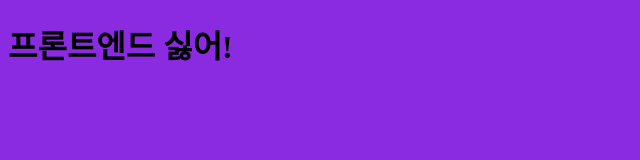
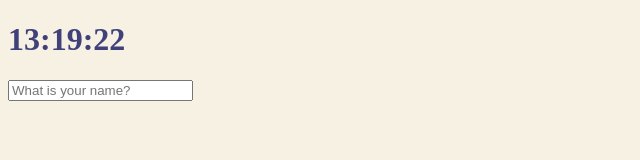
Before and after one commit to ektmf7890/Chrome-Momentum-Clone-vanilla-JS-, a plain HTML site: page index.html in a window 1280 px wide. Shown: the whole page, without its empty margins (0-640 px from the left). Drawn offline with Linux system fonts and the light colour scheme.

Commit message:
2020-08-18 [vanilla js] making momentum page

```diff
--- /dev/null
+++ b/clock.js
@@ -0,0 +1,16 @@
+const clockContainer = document.querySelector(".js-clock"),
+    clockTitle  = clockContainer.querySelector("h1");
+
+function getTime(){
+    const date = new Date();
+    const minutes = date.getMinutes();
+    const hours = date.getHours();
+    const seconds = date.getSeconds();
+    clockTitle.innerText = `${hours < 10 ? `0${hours}` : hours}:${ minutes< 10 ? `0${minutes}` : minutes}:${seconds < 10 ? `0${seconds}` : seconds}`;
+}
+
+function init(){
+    getTime();
+    setInterval(getTime, 1000);
+}
+init();
--- /dev/null
+++ b/greeting.js
@@ -0,0 +1,43 @@
+const form = document.querySelector(".js-form"),
+    input = form.querySelector("input"),
+    greeting = document.querySelector(".js-greeting");
+
+const USER_LS = "currentUser"
+const SHOWING_ON = "showing"
+
+function saveName(text){
+    localStorage.setItem(USER_LS, text);
+}
+
+function handleSubmit(event){
+    event.preventDefault();
+    const currentValue = input.value
+    saveName(currentValue);
+    paintGreeting(currentValue);
+}
+
+function askForName(){
+    form.classList.add(SHOWING_ON);
+    form.addEventListener("submit", handleSubmit);
+}
+
+function paintGreeting(text){
+    form.classList.remove(SHOWING_ON);
+    greeting.classList.add(SHOWING_ON);
+    greeting.innerText = `Hello ${text}!`;
+}
+
+function loadName(){
+    const currentuser = localStorage.getItem(USER_LS);
+    if (currentuser === null){
+        askForName();
+    }else{
+        paintGreeting(currentuser);
+    }
+}
+
+
+function init(){
+    loadName();
+}
+init();
--- a/index.css
+++ b/index.css
@@ -1,3 +1,16 @@
 body{
-    background-color: blueviolet;
+    background-color:#f7f1e3;
 }
+
+ h1 {
+    color: #40407a;
+    transition: color 0.5s ease-in-out;
+}
+
+.gretting, .form {
+    display: none;
+}
+
+.showing {
+    display: block;
+}
--- a/index.html
+++ b/index.html
@@ -7,7 +7,19 @@
     <link rel="stylesheet" href="index.css">
 </head>
 <body>
-    <h1>프론트엔드 싫어!</h1>
-    <script src="index.js"></script>
+    <div class="js-clock">
+        <h1>
+            00:00
+        </h1>
+    </div>
+
+    <form class="js-form form">
+        <input type="text" placeholder="What is your name?">
+    </form>
+
+    <h3 class="js-greeting greeting"></h3>
+
+    <script src="clock.js"></script>
+    <script src="greeting.js"></script>
 </body>
 </html>
```
